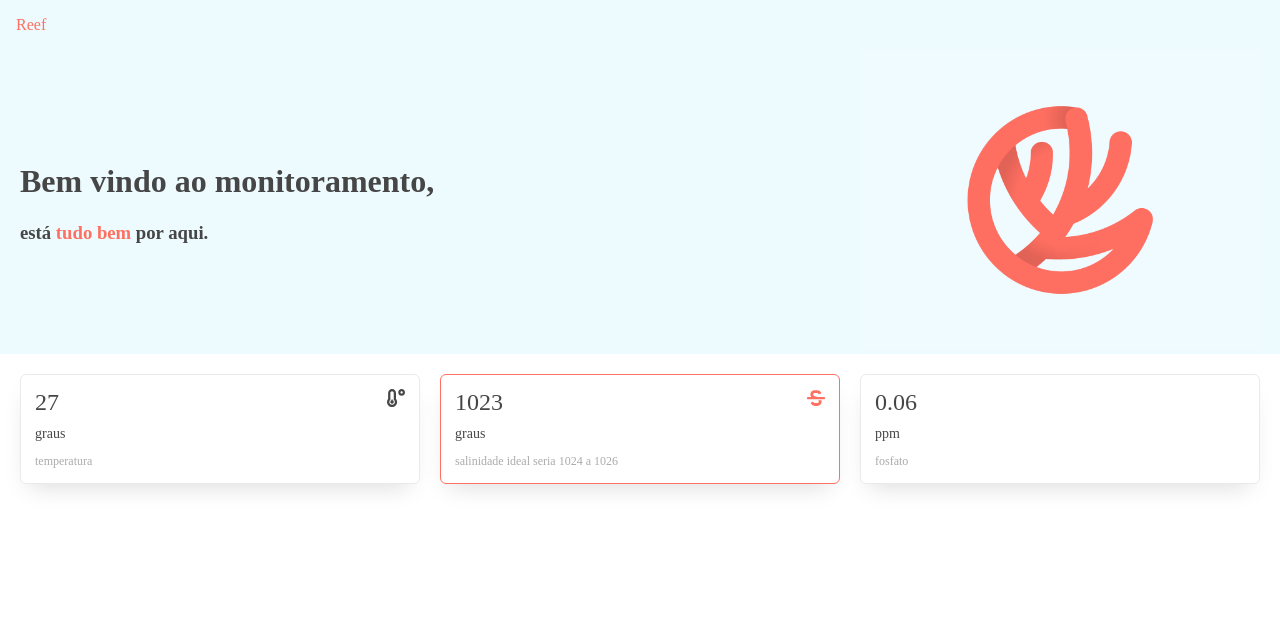
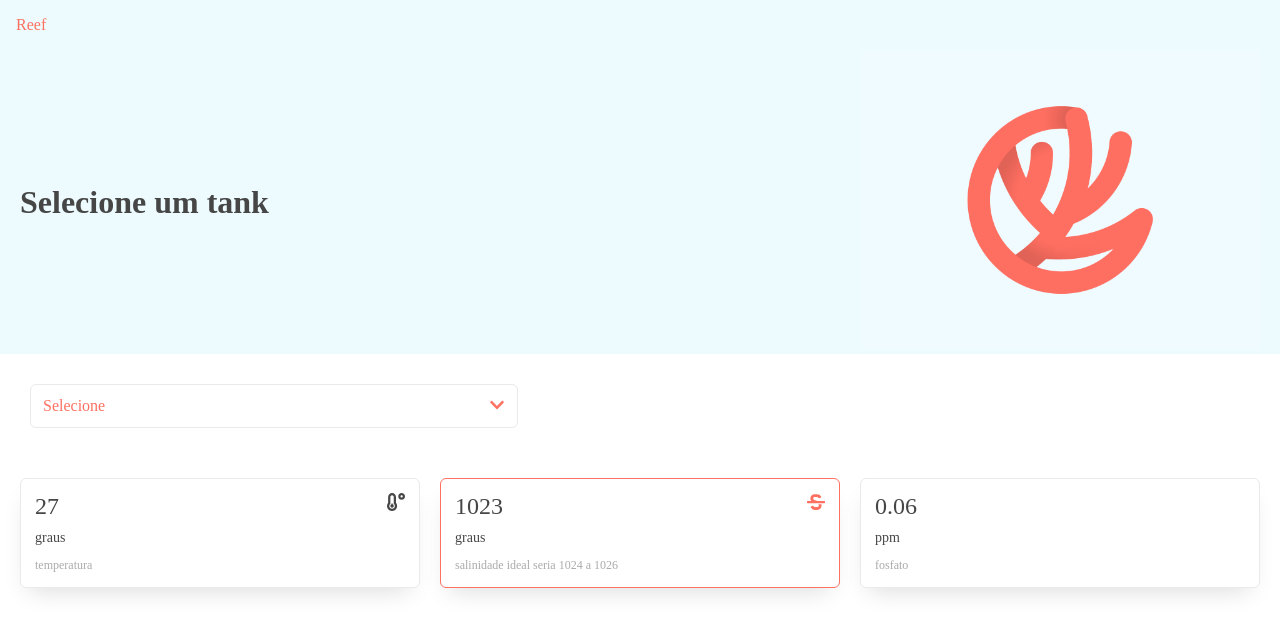
Before and after one commit to espoo-dev/the_reef, a React (Create React App) app: page / in a window 1280 px wide. Shown: the top 634 px of the page. Built offline with nearby package versions, Linux system fonts and the light colour scheme.

Commit message:
✨  Add select component #44 #9

```diff
--- /dev/null
+++ b/src/components/Select/Select.styles.tsx
@@ -0,0 +1,44 @@
+import styled from 'styled-components';
+
+const bRadiusDefault = '6px';
+const borderColor = '#eaeaea';
+
+export const SelectContainer = styled.div`
+  color: #fe7061;
+  width: 40%;
+  position: relative;
+  user-select: none;
+`;
+
+export const SelectMain = styled.div`
+  padding: 4px;
+  background: #fff;
+  border: 1px solid ${borderColor};
+  border-radius: ${bRadiusDefault};
+`;
+
+export const ContainerSelected = styled.div`
+  padding: 8px;
+  display: flex;
+  justify-content: space-between;
+  cursor: pointer;
+`;
+
+export const ListOptions = styled.ul`
+  margin: 0px;
+  position: absolute;
+  list-style-type: none;
+  background: #fff;
+  color: #fe7061;
+  padding-left: 0px;
+  border-radius: ${bRadiusDefault};
+  width: 100%;
+  border-bottom: 1px solid ${borderColor};
+  border-left: 1px solid ${borderColor};
+  border-right: 1px solid ${borderColor};
+`;
+
+export const Option = styled.li`
+  padding: 10px;
+  cursor: pointer;
+`;
--- /dev/null
+++ b/src/components/Select/Select.tsx
@@ -0,0 +1,75 @@
+import { useRef } from 'react';
+import { useState } from 'react';
+import { FaChevronDown, FaChevronUp } from 'react-icons/fa';
+import {
+  SelectMain,
+  ContainerSelected,
+  SelectContainer,
+  ListOptions,
+  Option,
+} from './Select.styles';
+
+export interface OptionDefault {
+  [x: string]: string | number | undefined;
+  name?: string;
+}
+interface SelectProps {
+  options: OptionDefault[];
+  labelValue?: string;
+  keyValue?: string;
+  setOptionSelected: React.Dispatch<React.SetStateAction<OptionDefault>>;
+  option: OptionDefault;
+}
+
+export const Select = ({
+  options,
+  labelValue = 'name',
+  keyValue = 'id',
+  setOptionSelected,
+  option,
+}: SelectProps) => {
+  const [open, setOpen] = useState(false);
+  const node = useRef(null);
+
+  const setOption = (option: OptionDefault) => {
+    setOptionSelected(option);
+    setOpen(false);
+  };
+
+  const showChevron = () => {
+    if (options.length > 0) {
+      return open ? (
+        <FaChevronUp />
+      ) : (
+        <FaChevronDown data-testid="select-chevron" />
+      );
+    }
+    return null;
+  };
+
+  return (
+    <SelectContainer ref={node}>
+      <SelectMain data-testid="select-main" onClick={() => setOpen(!open)}>
+        <ContainerSelected>
+          {options.length ? (
+            <span>{option[labelValue] ? option[labelValue] : 'Selecione'}</span>
+          ) : (
+            <span>Nenhuma opção encontrada</span>
+          )}
+          {showChevron()}
+        </ContainerSelected>
+      </SelectMain>
+      {open && (
+        <ListOptions>
+          {options.map((option: OptionDefault) => (
+            <Option key={option[keyValue]} onClick={() => setOption(option)}>
+              {option[labelValue]}
+            </Option>
+          ))}
+        </ListOptions>
+      )}
+    </SelectContainer>
+  );
+};
+
+export default Select;
--- /dev/null
+++ b/src/components/Select/index.js
@@ -0,0 +1 @@
+export * from './Select';
--- a/src/pages/Dashboard/Dashboard.tsx
+++ b/src/pages/Dashboard/Dashboard.tsx
@@ -1,10 +1,11 @@
-import React from 'react';
+import React, { useState } from 'react';
 import Header from '../../components/Header/Header';
 import LogoImg from '../../assets/logo.png';
 import { IndicatorProps } from '../../components/Indicator';
 import { Indicator } from '../../components/Indicator';
+import { FaTemperatureLow, FaStrikethrough } from 'react-icons/fa';
+import { OptionDefault, Select } from '../../components/Select';
 import { HeaderSection, ImgMonitor, CardsSection } from './Dashboard.styles';
-import { FaTemperatureLow, FaStrikethrough } from 'react-icons/fa';
 
 const Dashboard = () => {
   const indicators: IndicatorProps[] = [
@@ -38,6 +39,20 @@ const Dashboard = () => {
       },
     },
   ];
+  const [tankSelected, setTankSelected] = useState<OptionDefault>({});
+
+  const tanks = [
+    {
+      id: 1,
+      name: 'tank1',
+      cor: 'aaa',
+    },
+    {
+      id: 2,
+      name: 'tank2',
+      cor: 'bbb',
+    },
+  ];
 
   return (
     <div>
@@ -45,10 +60,20 @@ const Dashboard = () => {
         <Header />
         <HeaderSection>
           <div>
-            <h1>Bem vindo ao monitoramento,</h1>
-            <h3>
-              está <span style={{ color: '#fe7061' }}>tudo bem</span> por aqui.
-            </h3>
+            {tankSelected.name ? (
+              <h1>
+                {`Bem vindo ao monitoramento do
+                ${tankSelected.name}`}
+              </h1>
+            ) : (
+              <h1>Selecione um tank</h1>
+            )}
+            {tankSelected.name && (
+              <h3>
+                está <span style={{ color: '#fe7061' }}>tudo bem</span> por
+                aqui.
+              </h3>
+            )}
           </div>
           <div>
             <ImgMonitor src={LogoImg} alt="Shark Good" />
@@ -56,6 +81,18 @@ const Dashboard = () => {
         </HeaderSection>
       </div>
       {/* cards */}
+      <div
+        style={{
+          padding: '30px',
+        }}
+      >
+        <Select
+          options={tanks}
+          option={tankSelected}
+          setOptionSelected={setTankSelected}
+          // labelValue={'cor'}
+        />
+      </div>
       <CardsSection>
         {indicators.map((card) => (
           <Indicator key={card.name} config={card} />
```
Also changed, not shown: 2 other files (tests, documents, lock files or other folders).
